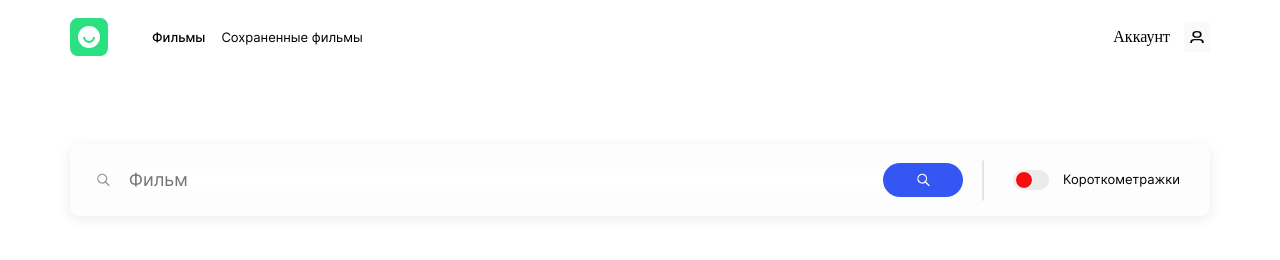
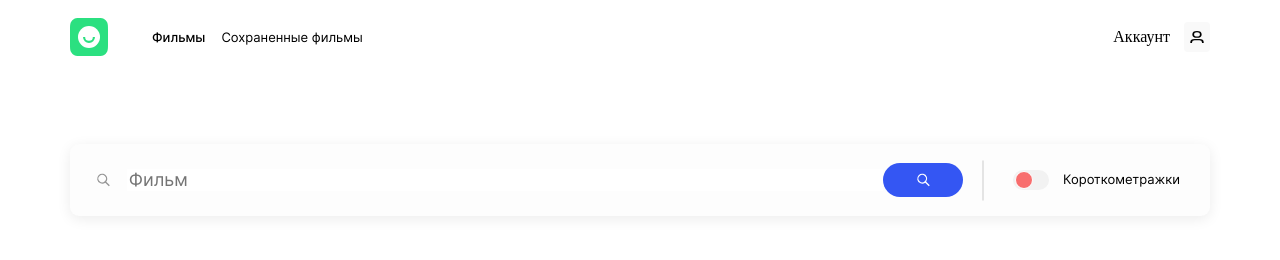
Before and after one commit to h1ze/movies-explorer-frontend, a React (Create React App) app: page /movies in a window 1280 px wide. In both pictures the pointer is over the element 1031 px from the left and 180 px from the top of the page. Shown: the top 260 px of the page. Built offline with nearby package versions, Linux system fonts and the light colour scheme.

Commit message:
feat: добавить hover FilterCheckbox&MoviesCard

```diff
--- a/src/components/FilterCheckbox/FilterCheckbox.css
+++ b/src/components/FilterCheckbox/FilterCheckbox.css
@@ -25,6 +25,12 @@
   border-radius: 20px;
   flex-shrink: 0;
   flex-grow: 0;
+  transition: 0.5s;
+}
+
+.filter-checkbox__tumbler:hover {
+  opacity: 0.6;
+  cursor: pointer;
 }
 
 .filter-checkbox__tumbler::before {
--- a/src/components/MoviesCard/MoviesCard.css
+++ b/src/components/MoviesCard/MoviesCard.css
@@ -31,6 +31,12 @@
   border-radius: 36px;
   border: none;
   background: url('../../images/like.svg') no-repeat center #f9f9f9;
+  transition: 0.5s;
+}
+
+.item__button-like:hover {
+  background-color: #e8e8e8;
+  cursor: pointer;
 }
 
 .item__button-like_active {
```
